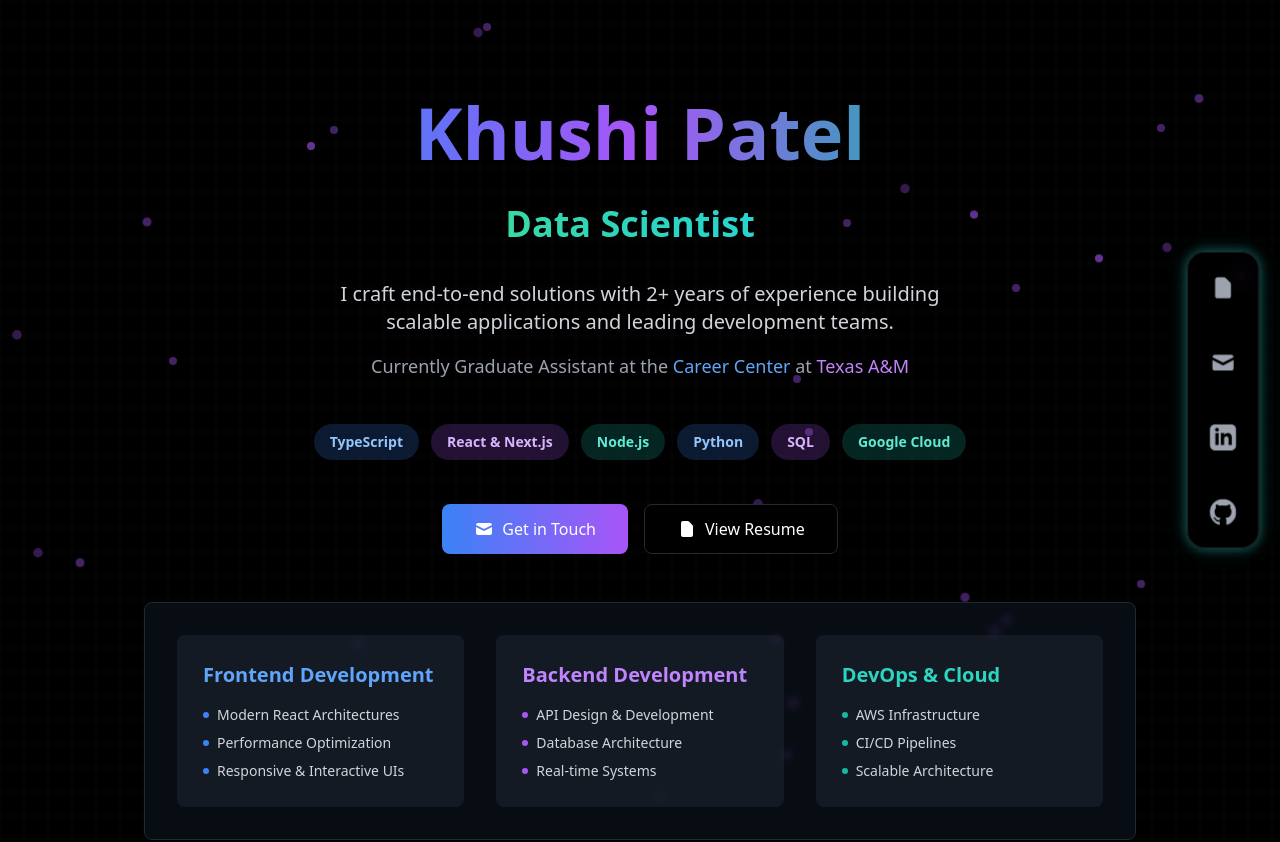
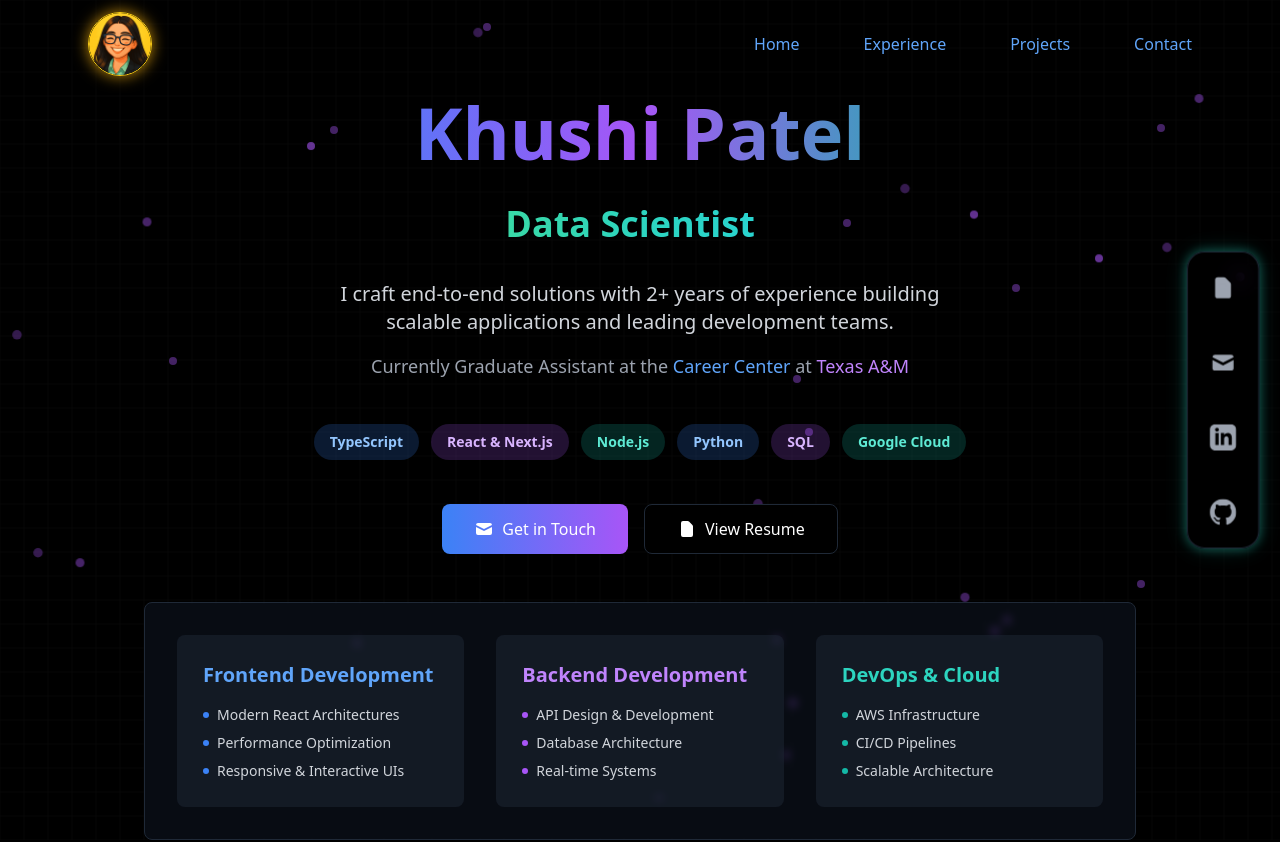
Before and after one commit to khushipatel-10/Portfolio-Website, a Next.js app: page / in a window 1280 px wide. Shown: the top 842 px of the page. Built offline with nearby package versions, Linux system fonts and the light colour scheme.

Commit message:
Added navbar and project

```diff
--- a/app/components/ExpSection.tsx
+++ b/app/components/ExpSection.tsx
@@ -4,7 +4,7 @@
 
 export default function ExpSection() {
     return (
-        <section className="py-8 px-4">
+        <section id='experience' className="py-8 px-4">
             <div className="max-w-6xl mx-auto">
                 <motion.h2 initial={{ opacity: 0 }} whileInView={{ opacity: 1 }} viewport={{ once: true }} className="text-3xl font-bold mb-16 text-center">
                     Experience
--- a/app/components/HeroSection.tsx
+++ b/app/components/HeroSection.tsx
@@ -9,7 +9,7 @@
 	const [selectedStack, setSelectedStack] = useState<'frontend' | 'backend' | 'devops' | null>(null);
 
 	return (
-		<section className="min-h-screen relative overflow-hidden py-24 md:py-0">
+		<section id='hero' className="min-h-screen relative overflow-hidden py-24 md:py-0">
 			<div className="absolute inset-0">
 				<div className="absolute inset-0 bg-[url('/grid.svg')] opacity-10 " />
 			</div>
--- /dev/null
+++ b/app/components/Navbar.tsx
@@ -0,0 +1,62 @@
+'use client';
+
+import { useState, useEffect } from 'react';
+import Link from 'next/link';
+import Image from 'next/image';
+
+export default function Navbar() {
+  const [scrolled, setScrolled] = useState(false);
+
+  useEffect(() => {
+    const handleScroll = () => {
+      setScrolled(window.scrollY > 50);
+    };
+    window.addEventListener('scroll', handleScroll);
+    return () => window.removeEventListener('scroll', handleScroll);
+  }, []);
+
+  const links = [
+    { name: 'Home', href: '#hero' },
+    { name: 'Experience', href: '#experience' },
+    { name: 'Projects', href: '#projects' },
+    { name: 'Contact', href: '#contact' },
+  ];
+
+  return (
+    <nav
+      className={`fixed top-0 left-0 w-full z-50 transition-all duration-500 ${
+        scrolled
+          ? 'bg-black/50 backdrop-blur-md'
+          : 'bg-transparent'
+      }`}
+    >
+      <div className="max-w-6xl mx-auto flex items-center justify-between px-6 py-3">
+        {/* Logo */}
+        <Link href="#hero" className="flex items-center">
+          <Image
+            src="/logo.png"
+            alt="Logo"
+            width={60}
+            height={60}
+            className="w-16 h-16 rounded-full border border-yellow-400 glow-pulse2"
+          />
+        </Link>
+
+        {/* Links */}
+        <div className="hidden md:flex gap-16 items-center">
+          {links.map((link) => (
+            <div key={link.name} className="relative group">
+              <a
+                href={link.href}
+                className="text-blue-400 font-medium transition-all duration-300 group-hover:text-blue-300 hover:drop-shadow-[0_0_8px_rgba(0,170,255,0.8)]"
+              >
+                {link.name}
+              </a>
+              <span className="absolute left-0 -bottom-1 h-[2px] w-0 bg-blue-400 transition-all duration-300 group-hover:w-full group-hover:shadow-[0_0_8px_rgba(0,170,255,0.8)]"></span>
+            </div>
+          ))}
+        </div>
+      </div>
+    </nav>
+  );
+}
--- a/app/components/ProjectsSection.tsx
+++ b/app/components/ProjectsSection.tsx
@@ -4,7 +4,7 @@
 
 export default function ProjectsSection() {
 	return (
-		<section className="py-8 px-4">
+		<section id='projects' className="py-8 px-4">
 			<div className="max-w-6xl mx-auto">
 				<motion.h2
 					initial={{ opacity: 0 }}
@@ -16,6 +16,39 @@
 				</motion.h2>
 
 				<div className="space-y-16">
+
+					{/* Figma to HTML Converter */}
+					<motion.div
+						initial={{ opacity: 0, y: 20 }}
+						whileInView={{ opacity: 1, y: 0 }}
+						viewport={{ once: true }}
+						className="bg-purple-500/5 border border-purple-500/30 rounded-xl overflow-hidden"
+					>
+						<div className="p-8">
+							<h3 className="text-2xl font-bold text-purple-400 mb-2 flex items-center">
+								<span>Figma to HTML Converter</span>
+								<a
+									href="https://github.com/khushipatel-10/Figma-to-HTML"
+									target="_blank"
+									rel="noopener noreferrer"
+									className="text-sm text-purple-300 hover:text-purple-100 underline ml-3"
+								>
+									(GitHub)
+								</a>
+							</h3>
+							<p className="py-2 italic text-gray-400">Nov 2025</p>
+							<p className="text-gray-200 mb-6">
+								Developed a Python-based automation tool that converts Figma mockups into
+								browser-ready HTML/CSS using the Figma REST API, automating design-to-code translation.
+							</p>
+							<ul className="space-y-2 text-m text-gray-400 mb-4">
+								<li>• Engineered parsing logic to fetch and transform Figma design data into HTML/CSS elements</li>
+								<li>• Validated element mapping accuracy with Pytest to ensure consistent fonts, colors, and layouts</li>
+								<li>• Delivered an end-to-end converter within 14 hours, streamlining front-end development workflows</li>
+							</ul>
+						</div>
+					</motion.div>
+
 
 					{/* Omni AI Generative AI Platform */}
 					<motion.div
@@ -36,7 +69,7 @@
 									(GitHub)
 								</a>
 							</h3>
-							<p className="py-2 italic text-gray-400">Jun 2025 – Present</p>
+							<p className="py-2 italic text-gray-400">Jun 2025 – Jul 2025</p>
 							<p className="text-gray-200 mb-6">
 								Architected a modular PERN stack generative AI platform incorporating multiple services via a unified dashboard.
 							</p>
--- a/app/globals.css
+++ b/app/globals.css
@@ -1,6 +1,10 @@
 @tailwind base;
 @tailwind components;
 @tailwind utilities;
+
+html {
+	scroll-behavior: smooth;
+}
 
 body {
 	background-color: #000;
@@ -11,10 +15,12 @@
 		transform: translateY(0) scale(1);
 		opacity: 0.6;
 	}
+
 	50% {
 		transform: translateY(-30px) scale(1.2);
 		opacity: 0.3;
 	}
+
 	100% {
 		transform: translateY(0) scale(1);
 		opacity: 0.6;
@@ -31,6 +37,7 @@
 	0% {
 		transform: translateY(0px);
 	}
+
 	100% {
 		transform: translateY(-100vh);
 	}
@@ -41,9 +48,12 @@
 }
 
 @keyframes teal-pulse {
-  0%, 100% {
+
+	0%,
+	100% {
 		box-shadow: 0 0 10px rgba(45, 212, 191, 0.4), 0 0 20px rgba(45, 212, 191, 0.2);
 	}
+
 	50% {
 		box-shadow: 0 0 20px rgba(45, 212, 191, 0.8), 0 0 40px rgba(45, 212, 191, 0.4);
 	}
@@ -52,3 +62,15 @@
 .glow-pulse {
 	animation: teal-pulse 3s infinite ease-in-out;
 }
+
+section {
+  scroll-margin-top: 80px; /* adjust if your navbar height changes */
+}
+.glow-pulse2 {
+  animation: yellow-pulse 3s infinite ease-in-out;
+  box-shadow: 0 0 15px rgba(255, 183, 15, 0.762);
+}
+
+.glow-text {
+  text-shadow: 0 0 8px rgba(96, 165, 250, 0.8), 0 0 16px rgba(59, 130, 246, 0.6);
+}
--- a/app/layout.tsx
+++ b/app/layout.tsx
@@ -3,6 +3,7 @@
 import BubblesBackground from './components/BubblesBackground';
 import Script from 'next/script'; // 👈 add this
 import SocialSidebar from './components/Sidebar';
+import Navbar from './components/Navbar';
 
 
 const geistSans = Geist({ variable: '--font-geist-sans', subsets: ['latin'] });
@@ -12,6 +13,8 @@
 	return (
 		<html lang="en">
 			<body className={`${geistSans.variable} ${geistMono.variable} antialiased`}>
+
+				<Navbar />
 
 				<Script id="disable-scroll-restoration" strategy="beforeInteractive">
 					{`try { if ('scrollRestoration' in history) history.scrollRestoration = 'manual'; } catch(e) {}`}
```
Also changed, not shown: public/logo.png (added). Lines whose indentation alone changed are shown as unchanged.
